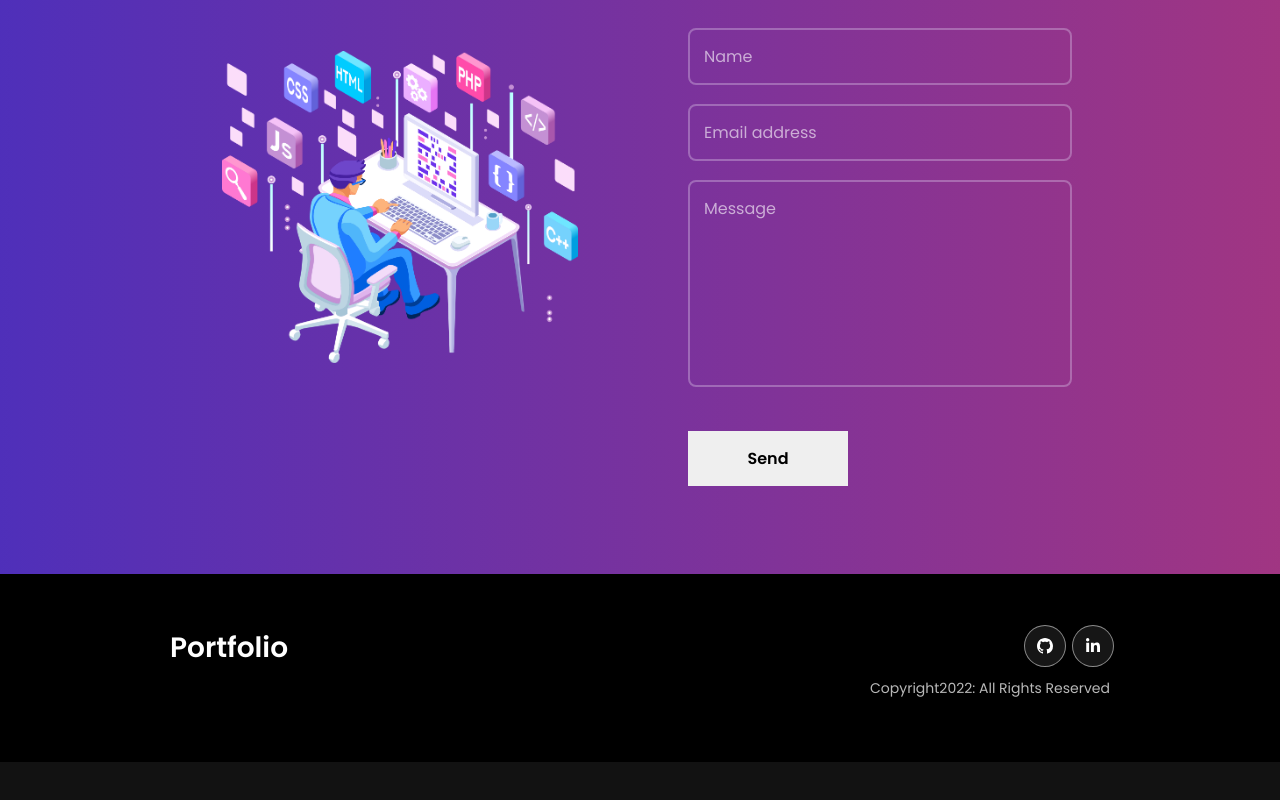
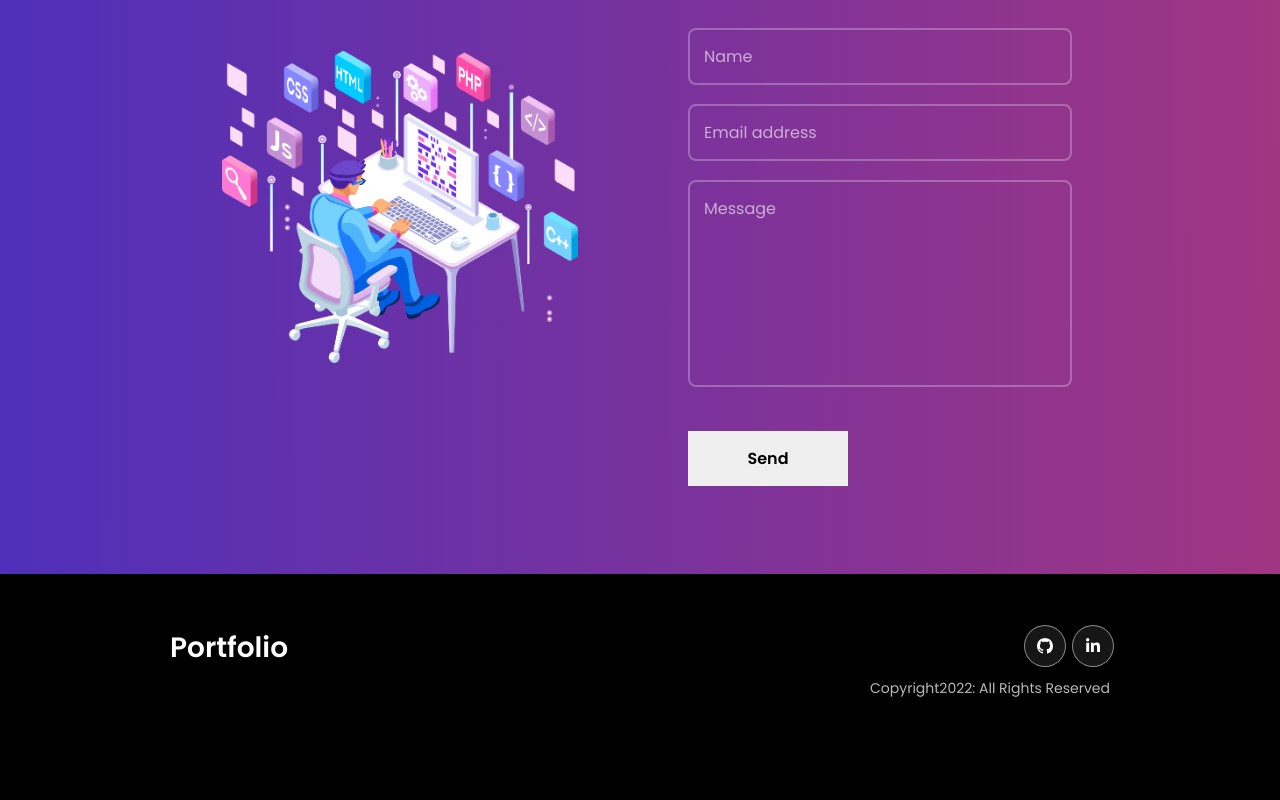
Before and after one commit to MezianeS/portfolio-v3, a React (Create React App) app: page / in a window 1280 px wide. Shown: the part 3741-4541 px from the top of the page. Before the commit the page ends 4503 px from the top, so only its background shows below. Built offline with nearby package versions, Linux system fonts and the light colour scheme.

Commit message:
Update footer.css

```diff
--- a/src/components/footer/footer.css
+++ b/src/components/footer/footer.css
@@ -3,7 +3,7 @@
 }
 
 .footer__container {
-    padding: 30px 0 40px 0;
+    padding: 30px 0 100px 0;
 }
 .footer__title {
     text-align: center;
```
